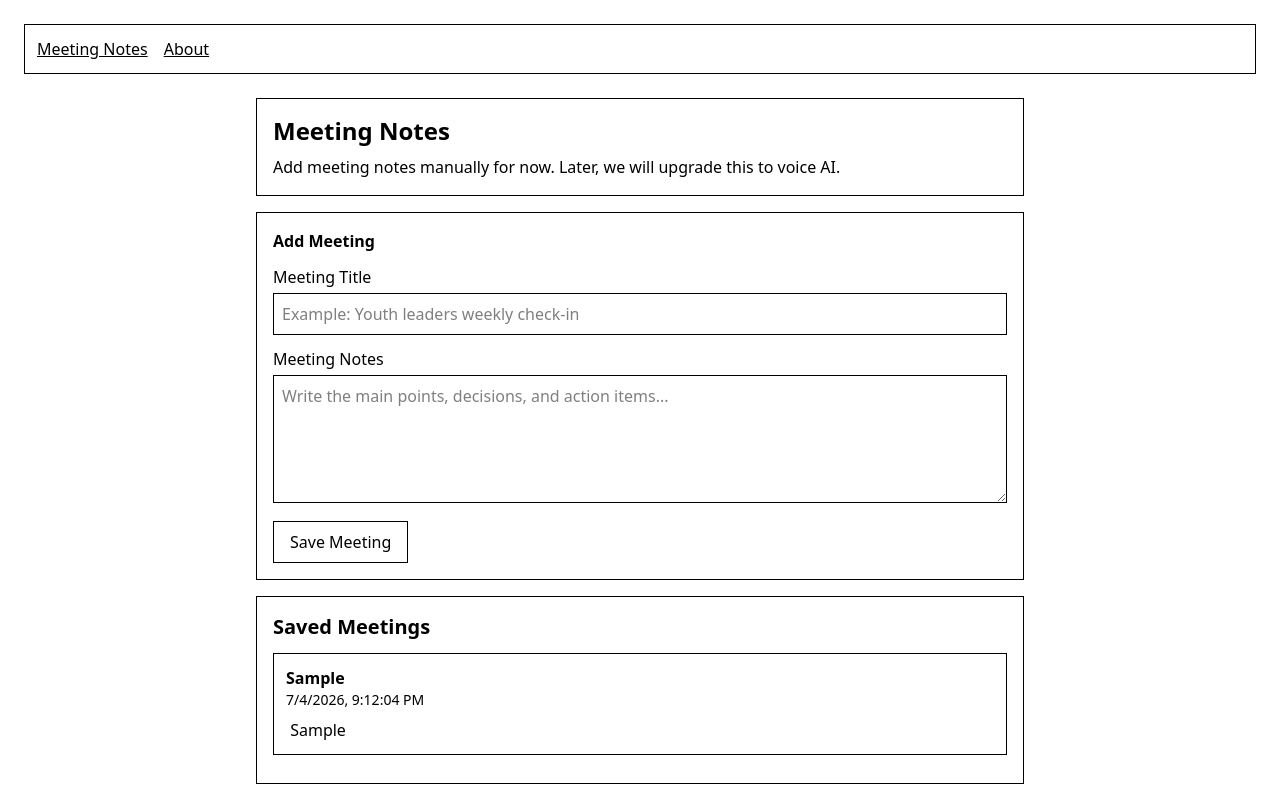
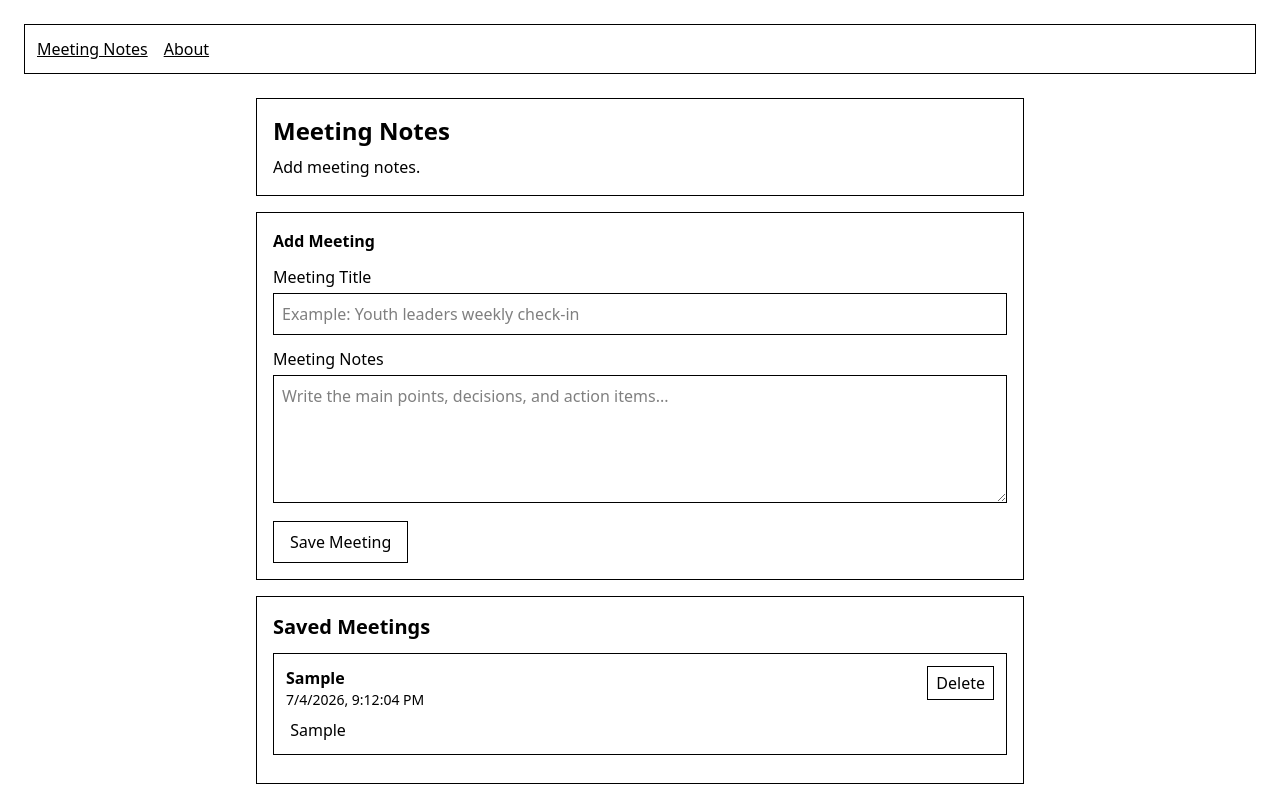
Before and after one commit to mwala-joel/meeting-notes-app, an Angular app: page /meeting-notes in a window 1280 px wide. Both pictures are taken after typing "Sample", "Sample" into the empty fields and a click on the button "Save Meeting". Built offline with nearby package versions, Linux system fonts and the light colour scheme.

Commit message:
add local storage and delete notes

```diff
--- a/src/app/pages/meeting-notes/meeting-notes.html
+++ b/src/app/pages/meeting-notes/meeting-notes.html
@@ -2,7 +2,7 @@
   <div class="border p-4 mb-4">
     <h1 class="text-2xl font-bold mb-2">Meeting Notes</h1>
 
-    <p>Add meeting notes manually for now. Later, we will upgrade this to voice AI.</p>
+    <p>Add meeting notes.</p>
   </div>
 
   <form class="border p-4 mb-4" (ngSubmit)="addMeetingNote()">
@@ -43,6 +43,8 @@
 
     @for (meeting of meetingNotes; track meeting.id) {
       <article class="border p-3 mb-3">
+        <div class="flex justify-between gap-4">
+          <div>
             <h3 class="font-bold">
               {{ meeting.title }}
             </h3>
@@ -50,6 +52,16 @@
             <p class="text-sm mb-2">
               {{ meeting.createdAt }}
             </p>
+          </div>
+
+          <button
+            class="border px-2 py-1 h-fit"
+            type="button"
+            (click)="deleteMeetingNote(meeting.id)"
+          >
+            Delete
+          </button>
+        </div>
 
         <p class="whitespace-pre-wrap">
           {{ meeting.notes }}
--- a/src/app/pages/meeting-notes/meeting-notes.ts
+++ b/src/app/pages/meeting-notes/meeting-notes.ts
@@ -1,4 +1,5 @@
-import { Component } from '@angular/core';
+import { isPlatformBrowser } from '@angular/common';
+import { Component, Inject, PLATFORM_ID } from '@angular/core';
 import { FormsModule } from '@angular/forms';
 
 type MeetingNote = {
@@ -13,12 +14,21 @@ type MeetingNote = {
   standalone: true,
   imports: [FormsModule],
   templateUrl: './meeting-notes.html',
+
 })
 export class MeetingNotes {
   title = '';
   notes = '';
 
   meetingNotes: MeetingNote[] = [];
+
+  constructor(@Inject(PLATFORM_ID) private platformId: object) {
+    this.loadMeetingNotes();
+  }
+
+  isBrowser() {
+    return isPlatformBrowser(this.platformId);
+  }
 
   addMeetingNote() {
     if (!this.title.trim() || !this.notes.trim()) {
@@ -36,5 +46,35 @@ export class MeetingNotes {
 
     this.title = '';
     this.notes = '';
+
+    this.saveMeetingNotes();
+  }
+
+  deleteMeetingNote(id: number) {
+    this.meetingNotes = this.meetingNotes.filter((meeting) => {
+      return meeting.id !== id;
+    });
+
+    this.saveMeetingNotes();
+  }
+
+  saveMeetingNotes() {
+    if (!this.isBrowser()) {
+      return;
+    }
+
+    localStorage.setItem('meetingNotes', JSON.stringify(this.meetingNotes));
+  }
+
+  loadMeetingNotes() {
+    if (!this.isBrowser()) {
+      return;
+    }
+
+    const savedNotes = localStorage.getItem('meetingNotes');
+
+    if (savedNotes) {
+      this.meetingNotes = JSON.parse(savedNotes);
+    }
   }
 }
```
Lines whose indentation alone changed are shown as unchanged.
